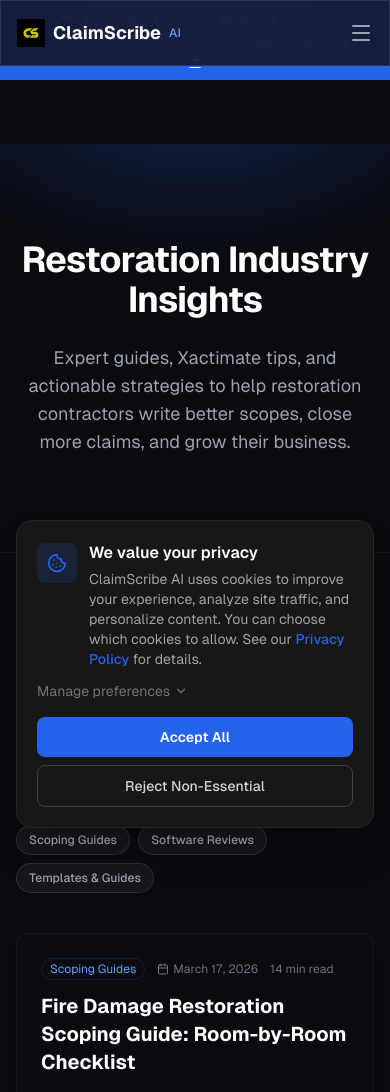
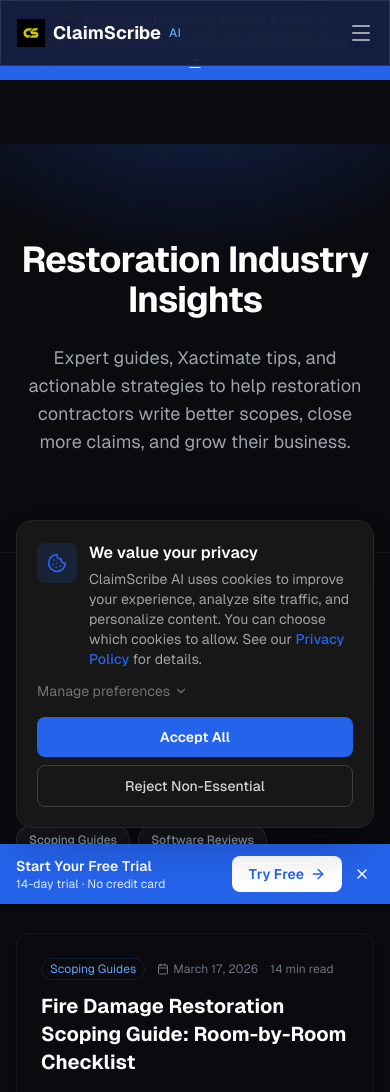
Before and after one commit to nolanterry/claimscribe-site, a Next.js app: page /blog in a window 390 px wide. Shown: the top 1092 px of the page. Built offline with nearby package versions, Linux system fonts and the light colour scheme.

Commit message:
feat: sticky mobile CTA bar — bottom-fixed 'Start Free Trial' on mobile, appears after 300px scroll, dismissible with 3-day localStorage persistence, WCAG compliant

```diff
--- a/src/app/layout.tsx
+++ b/src/app/layout.tsx
@@ -6,6 +6,7 @@
 import { ExitIntentPopup } from "@/components/exit-intent-popup";
 import { CookieConsent } from "@/components/cookie-consent";
 import { PromoBar } from "@/components/promo-bar";
+import { MobileCtaBar } from "@/components/mobile-cta-bar";
 
 export const viewport: Viewport = {
   width: "device-width",
@@ -174,6 +175,7 @@
         <main id="main-content" className="min-h-screen pt-16">{children}</main>
         <Footer />
         <ExitIntentPopup />
+        <MobileCtaBar />
         <CookieConsent />
       </body>
     </html>
--- /dev/null
+++ b/src/components/mobile-cta-bar.tsx
@@ -0,0 +1,71 @@
+"use client";
+
+import { useState, useEffect } from "react";
+import { X, ArrowRight } from "lucide-react";
+
+const SIGNUP_URL = "https://app.claimscribe.ai/sign-up";
+const STORAGE_KEY = "claimscribe_mobile_cta_dismissed";
+const DISMISS_DAYS = 3;
+const SCROLL_THRESHOLD = 300;
+
+export function MobileCtaBar() {
+  const [visible, setVisible] = useState(false);
+  const [dismissed, setDismissed] = useState(false);
+
+  useEffect(() => {
+    try {
+      const ts = localStorage.getItem(STORAGE_KEY);
+      if (ts && Date.now() - Number(ts) < DISMISS_DAYS * 86400000) {
+        setDismissed(true);
+        return;
+      }
+    } catch {}
+
+    const handleScroll = () => {
+      setVisible(window.scrollY > SCROLL_THRESHOLD);
+    };
+
+    window.addEventListener("scroll", handleScroll, { passive: true });
+    return () => window.removeEventListener("scroll", handleScroll);
+  }, []);
+
+  const handleDismiss = () => {
+    setDismissed(true);
+    try {
+      localStorage.setItem(STORAGE_KEY, String(Date.now()));
+    } catch {}
+  };
+
+  if (dismissed) return null;
+
+  return (
+    <div
+      className={`fixed bottom-0 left-0 right-0 z-50 md:hidden transition-transform duration-300 ${
+        visible ? "translate-y-0" : "translate-y-full"
+      }`}
+      role="complementary"
+      aria-label="Start free trial"
+    >
+      <div className="bg-blue-600 text-white px-4 py-3 flex items-center justify-between shadow-[0_-2px_10px_rgba(0,0,0,0.3)]">
+        <div className="flex-1 min-w-0 mr-3">
+          <p className="text-sm font-semibold truncate">Start Your Free Trial</p>
+          <p className="text-xs text-blue-100 truncate">14-day trial · No credit card</p>
+        </div>
+        <a
+          href={SIGNUP_URL}
+          className="inline-flex items-center gap-1.5 bg-white text-blue-600 font-semibold text-sm px-4 py-2 rounded-lg hover:bg-blue-50 transition-colors shrink-0"
+        >
+          Try Free
+          <ArrowRight className="w-4 h-4" />
+        </a>
+        <button
+          onClick={handleDismiss}
+          className="ml-2 p-1 rounded hover:bg-white/20 transition-colors shrink-0"
+          aria-label="Dismiss"
+        >
+          <X className="w-4 h-4" />
+        </button>
+      </div>
+    </div>
+  );
+}
```
